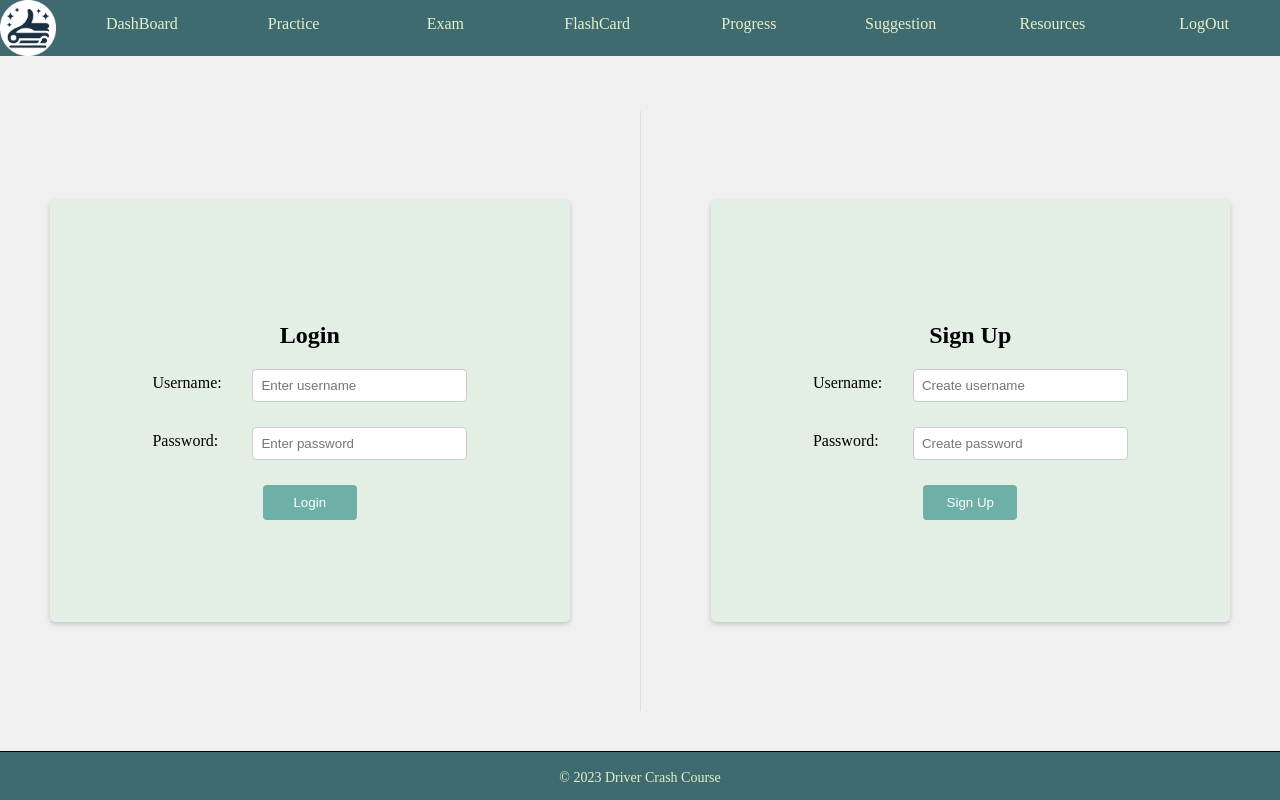
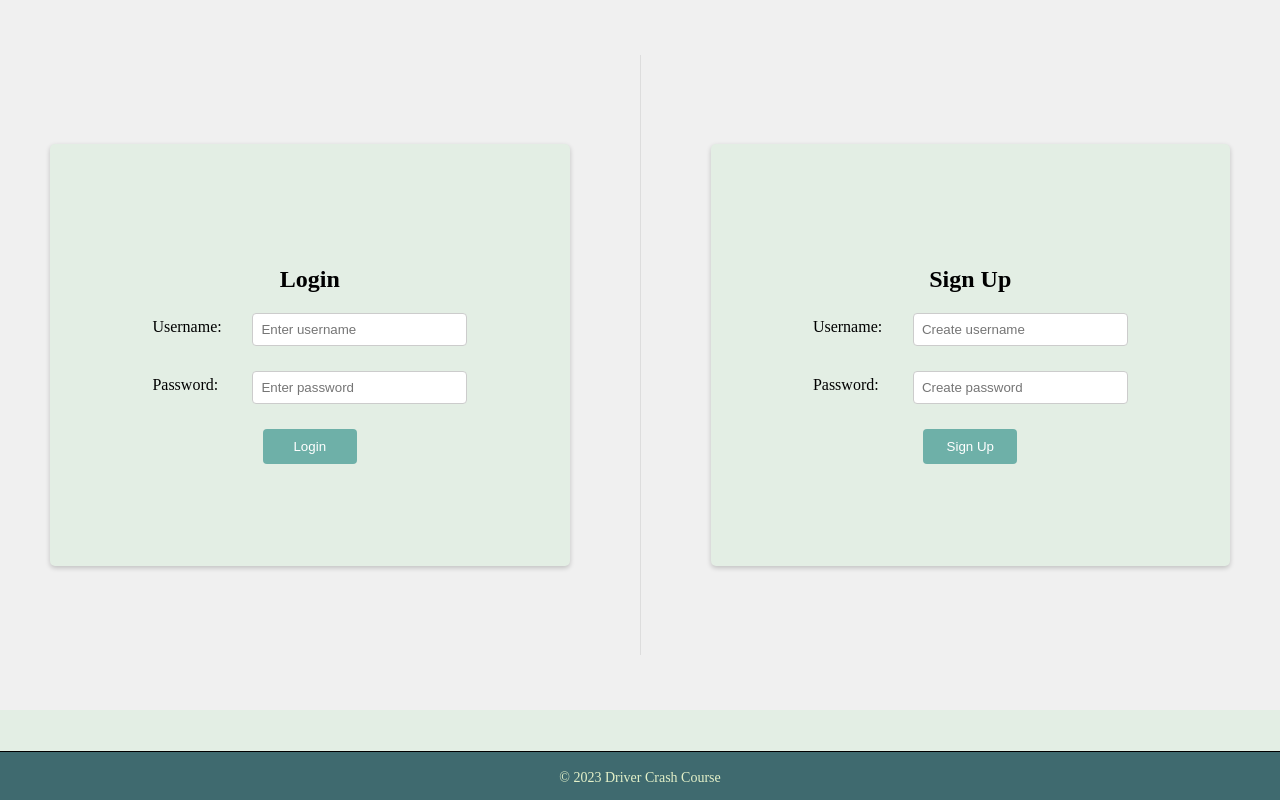
Before and after one commit to nicolasvu9/DriverCrashCourse, a React (Create React App) app in the folder client/: page / in a window 1280 px wide. Built offline with nearby package versions, Linux system fonts and the light colour scheme.

Commit message:
Update App.js

```diff
--- a/client/src/App.js
+++ b/client/src/App.js
@@ -15,7 +15,7 @@ import AdministrativePage from './components/AdministrativePage';
 const App = () => {
   return (
     <Router>
-      <TopNav />
+
       <Routes>
         <Route path="/" element={<LoginPage />} />
         <Route path="/DashBoard" element={<DashBoard />} />
@@ -25,12 +25,12 @@ const App = () => {
         {/*<Route path="/FlashCard" element={< />} />*/}
         <Route path="/Progress" element={<ProgressPage />} />
         <Route path="/Suggestion" element={<SuggestionPage />} />
-          {/*Its called Resources Page now but the link still works. If it doesnt work Ill fix it but keep it for now.*/}
+
         <Route path="/Video" element={<Video />} />
         <Route path="/LogOut" element={<LandingPage/>} />
       </Routes>
 
-      <Footer />
+
     </Router>
   );
 };
```
